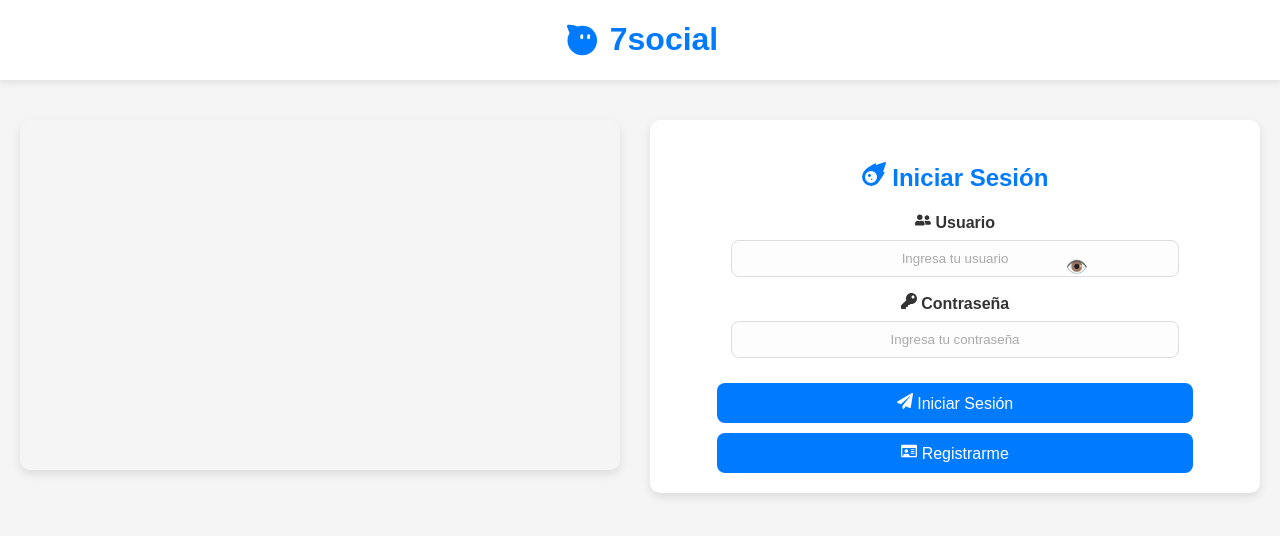
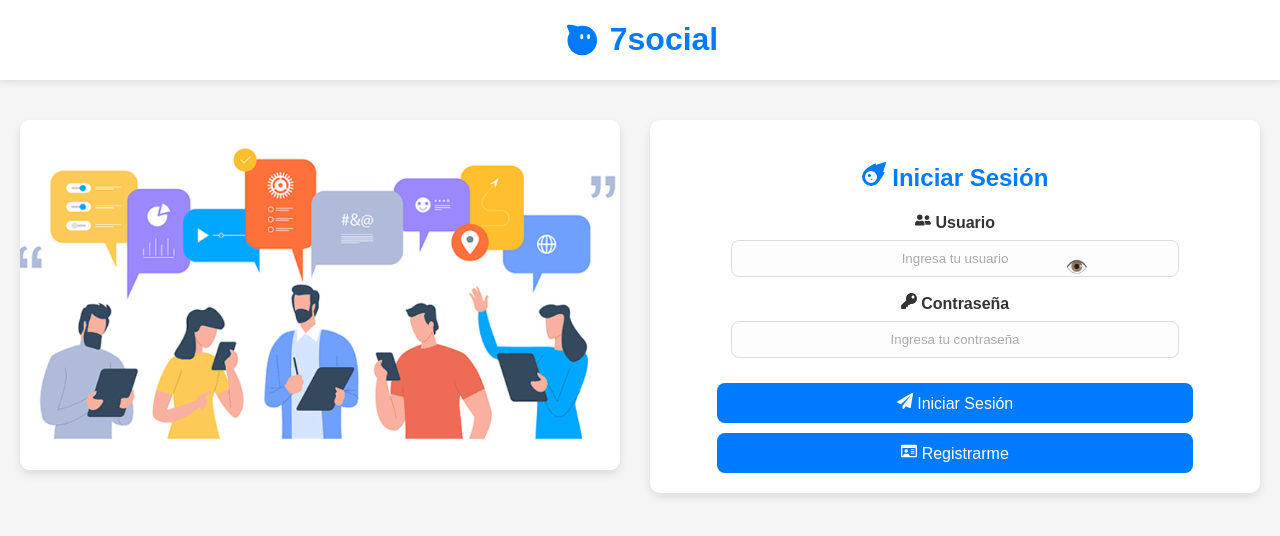
Before and after one commit to Aguiar623/7social, a React (Vite) app in the folder 7SOCIAL-FRONTED/: page / in a window 1280 px wide. Shown: the top 536 px of the page. Built offline with nearby package versions, Linux system fonts and the light colour scheme.

Commit message:
rollback1

```diff
--- a/7SOCIAL-FRONTED/src/pages/Home.jsx
+++ b/7SOCIAL-FRONTED/src/pages/Home.jsx
@@ -100,6 +100,12 @@ const Home = () => {
           <img src="/images/social-2.jpg" alt="Imagen 2" className="carousel-image" />
           <img src="/images/social-3.png" alt="Imagen 3" className="carousel-image" />
           <img src="/images/social-4.png" alt="Imagen 4" className="carousel-image" />
+
+          <img src="/images/social-1.jpg" alt="Imagen 1" className="carousel-image" />
+          <img src="/images/social-2.jpg" alt="Imagen 2" className="carousel-image" />
+          <img src="/images/social-3.png" alt="Imagen 3" className="carousel-image" />
+          <img src="/images/social-4.png" alt="Imagen 4" className="carousel-image" />
+
         </div>
       </div>
       {/* Barra de inicio de sesión o registro */}
```
